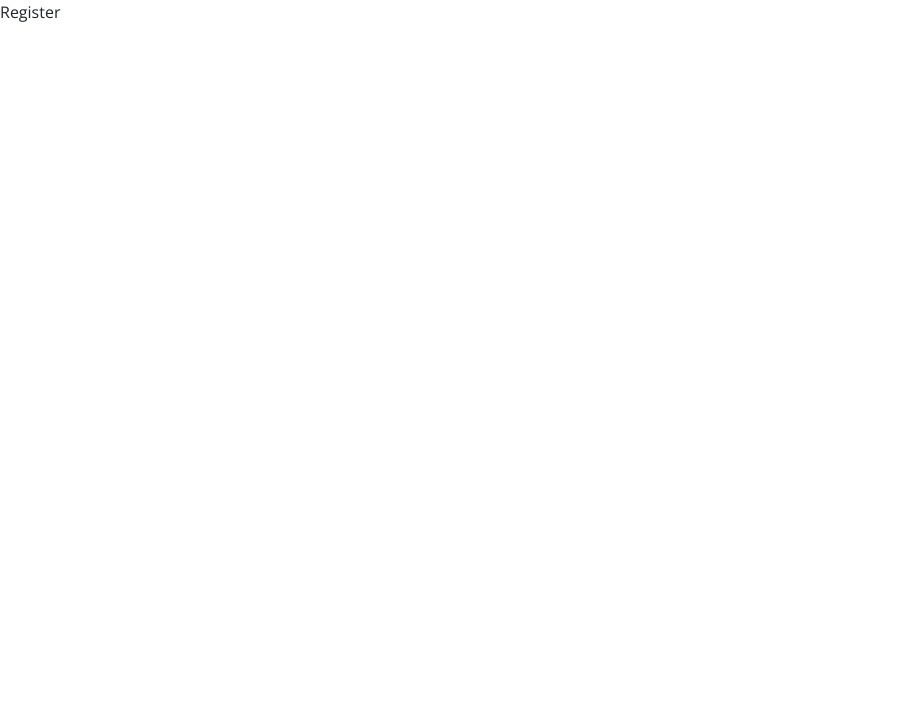
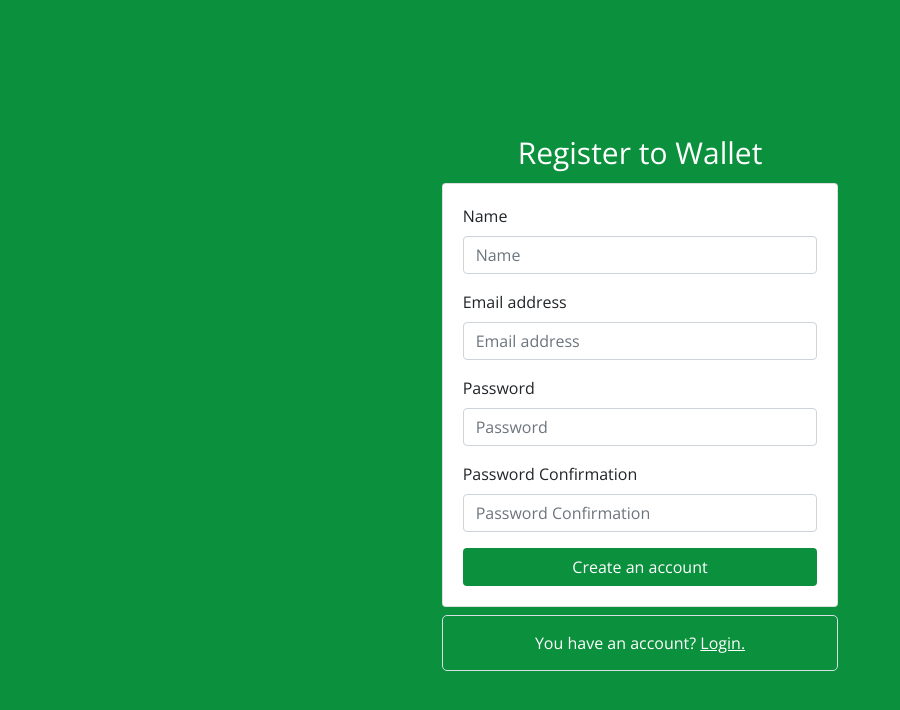
Before and after one commit to RafaelaMachado/wallet, a Vue app: page /register in a window 1280 px wide. Shown: the top 710 px of the page, without its empty margins (0-900 px from the left). Built offline with nearby package versions, Linux system fonts and the light colour scheme.

Commit message:
Created a register static layout

```diff
--- a/src/views/Register.vue
+++ b/src/views/Register.vue
@@ -1,6 +1,38 @@
 <template>
-    <div>
-        Register
+    <div class="d-flex flex-column justify-content-center align-items-center h-100 bg-green">
+        <div class="row w-100">
+            <div class="col col-sm-12 col-md-4 offset-md-4">
+                <div class="col text-center text-cursive text-30 pb-2 text-white">
+                    Register to Wallet
+                </div>
+                <div class="card">
+                    <div class="card-body">
+                        <form>
+                            <div class="form-group">
+                                <label for="name">Name</label>
+                                <input type="text" id="name" class="form-control" placeholder="Name">
+                            </div>
+                            <div class="form-group">
+                                <label for="email">Email address</label>
+                                <input type="email" id="email" class="form-control" placeholder="Email address">
+                            </div>
+                            <div class="form-group">
+                                <label for="password">Password</label>
+                                <input type="password" id="password" class="form-control" placeholder="Password">
+                            </div>
+                            <div class="form-group">
+                                <label for="password-confirm">Password Confirmation</label>
+                                <input type="password" class="form-control" id="password-confirm" placeholder="Password Confirmation">
+                            </div>
+                            <button type="button" class="btn btn-link btn-block" >Create an account</button>
+                        </form>
+                    </div>
+                </div>
+                <div class="mt-2 text-center create-account-callout text-white">
+                    You have an account? <router-link to="/login">Login.</router-link>
+                </div>
+            </div>
+        </div>
     </div>
 </template>
 
@@ -9,6 +41,3 @@ export default {
     name: 'Register'
 }
 </script>
-
-<style>
-</style>
```
